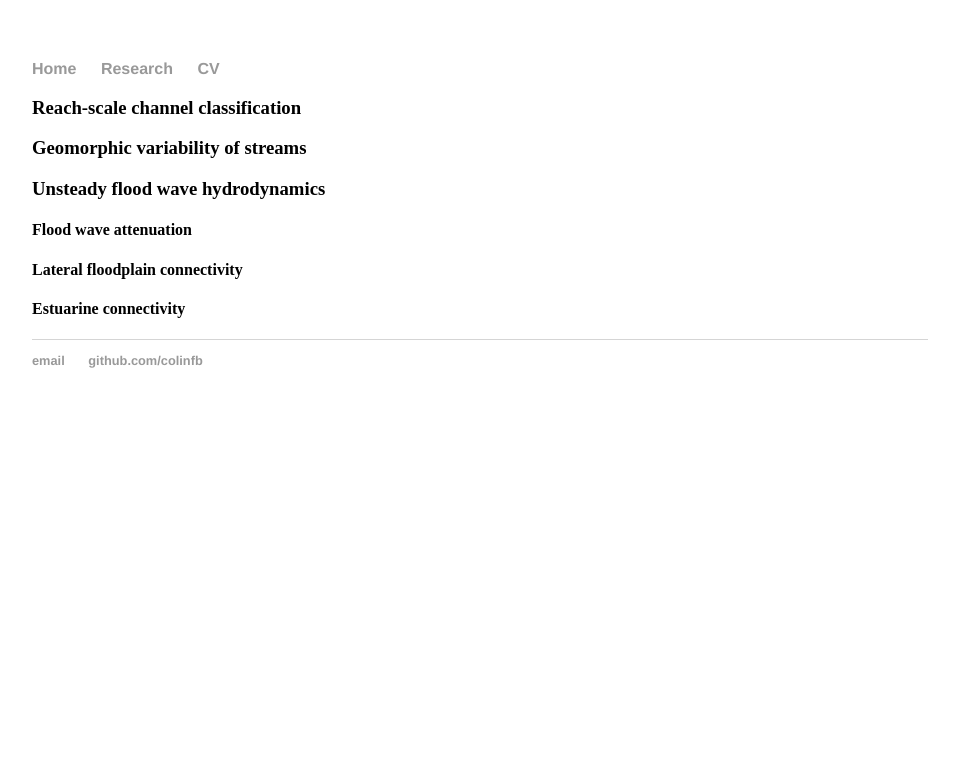
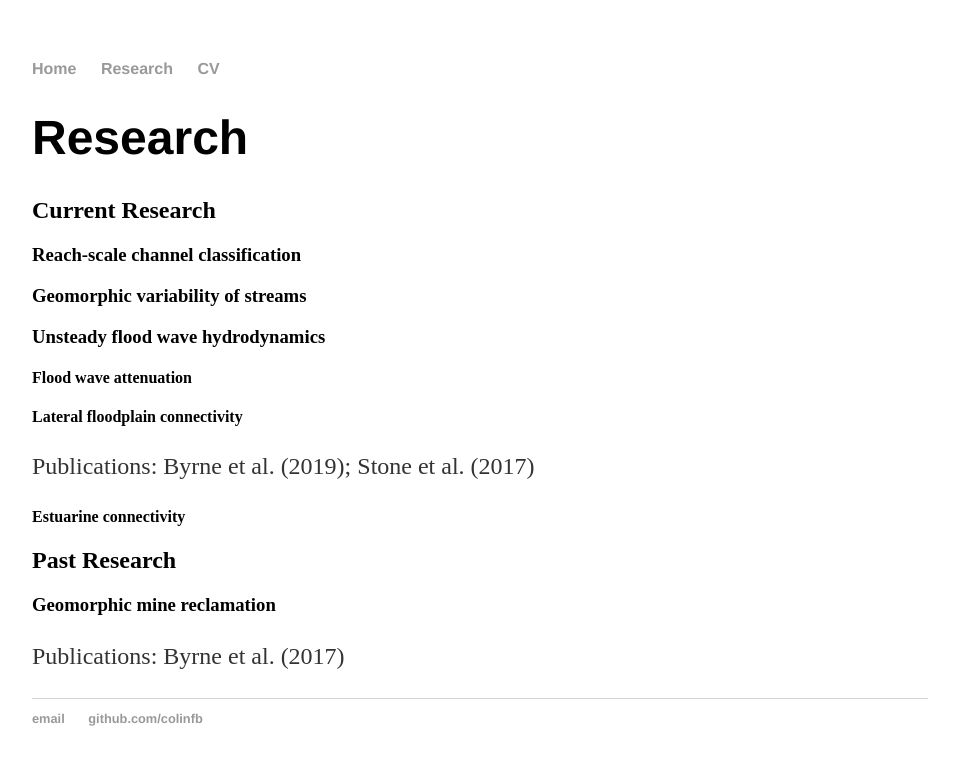
Before and after one commit to colinfb/colinfb.github.io, a Jekyll site: the page built from research/index.md, in a window 1280 px wide. Shown: the top 765 px of the page, without its empty margins (160-1119 px from the left). Built offline with Jekyll 4.4.1, drawn with Linux system fonts in a browser that asks for light colours.

Commit message:
Alter research

```diff
--- a/research/index.md
+++ b/research/index.md
@@ -2,6 +2,11 @@
 layout: default
 title: Research
 ---
+
+# Research
+
+## Current Research
+
 
 ### Reach-scale channel classification
 
@@ -13,6 +18,17 @@ title: Research
 
 #### Flood wave attenuation
 
+
 #### Lateral floodplain connectivity
 
+
+Publications: Byrne et al. (2019); Stone et al. (2017)
+
 #### Estuarine connectivity
+
+
+## Past Research
+
+### Geomorphic mine reclamation
+
+Publications: Byrne et al. (2017)
```
